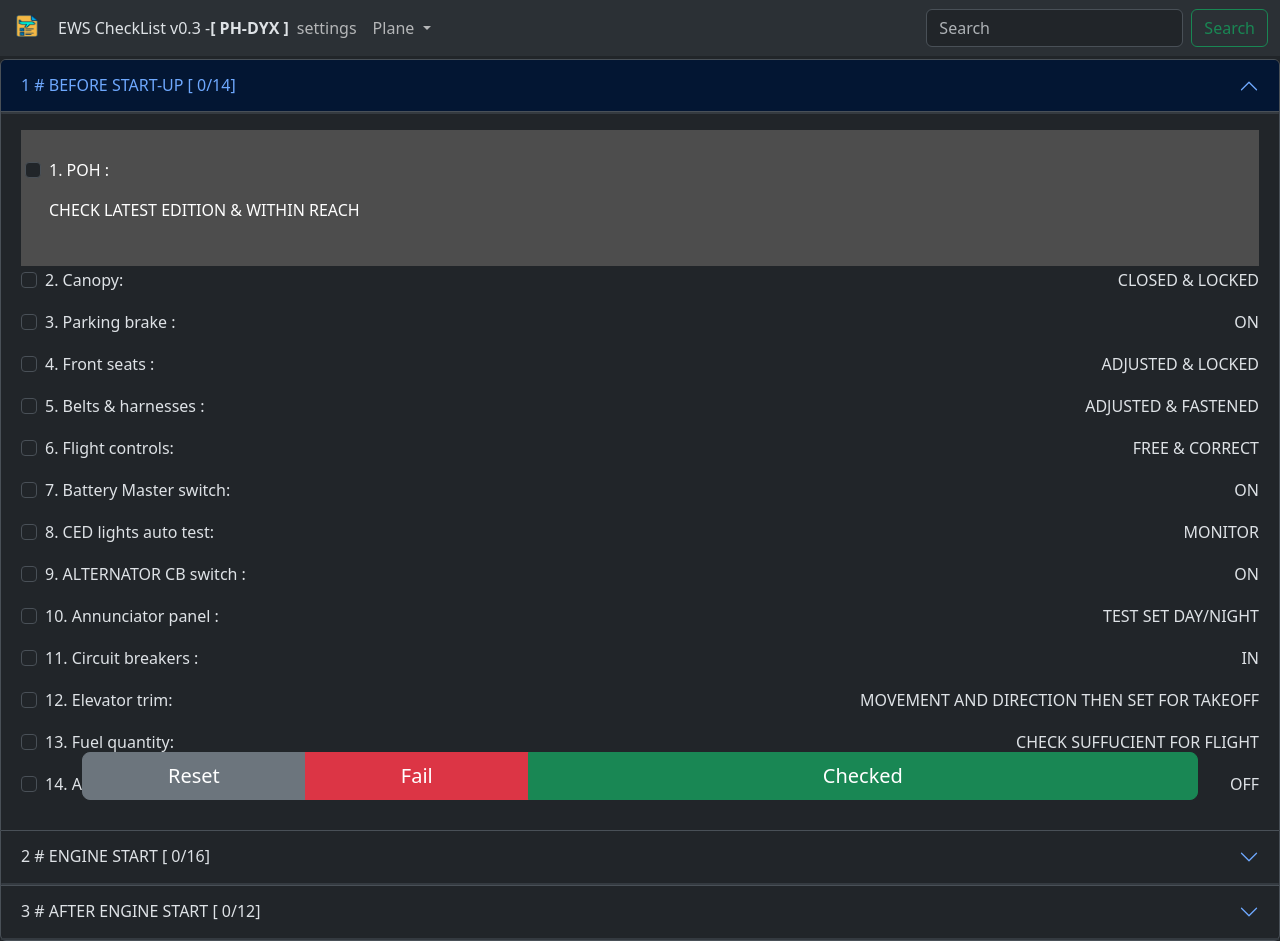
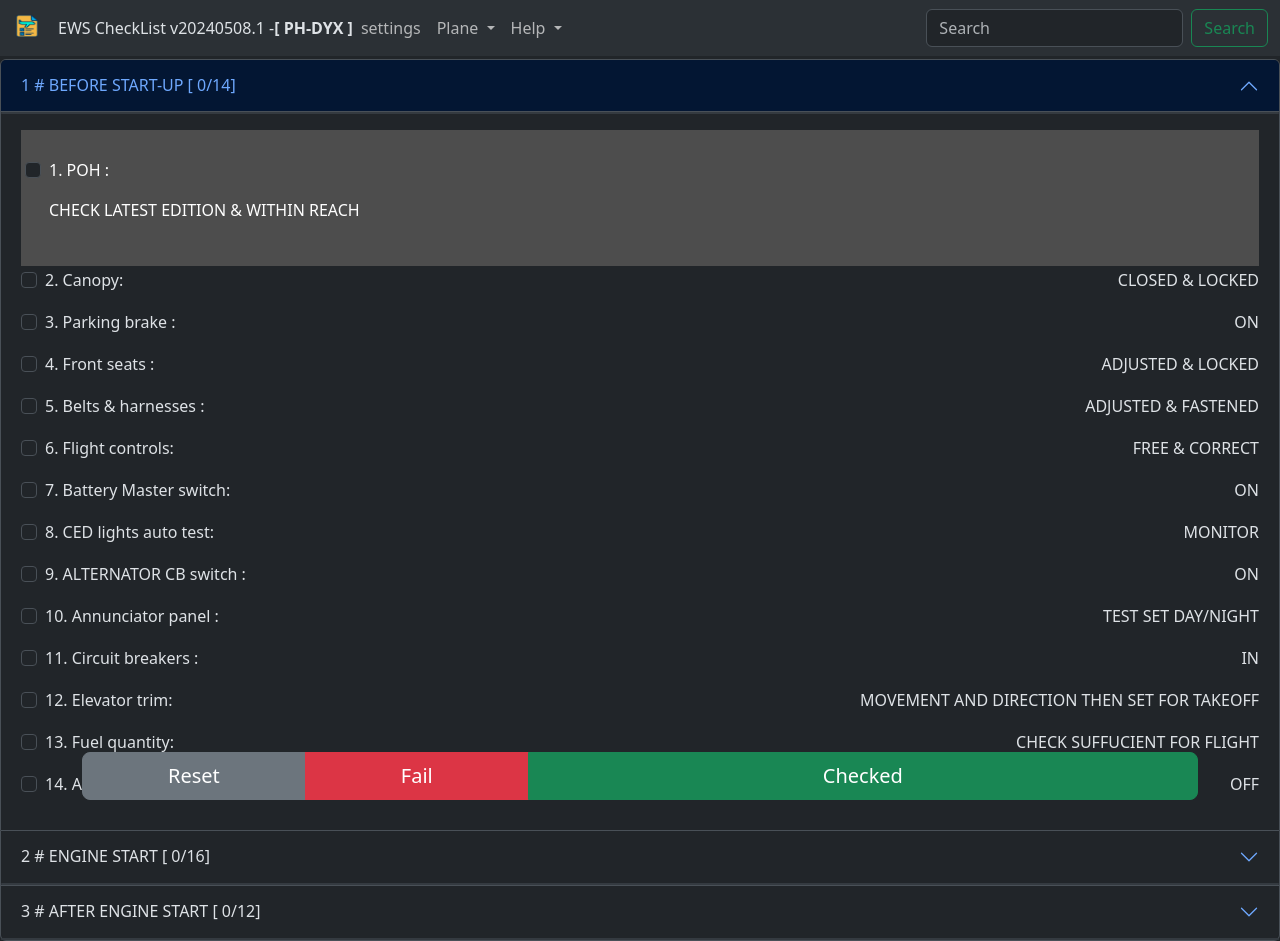
Before and after one commit to ewouds/ewsCheckList, a Vue app: page / in a window 1280 px wide. Built offline with nearby package versions, Linux system fonts and the light colour scheme.

Commit message:
update version

```diff
--- a/src/components/TopBar.vue
+++ b/src/components/TopBar.vue
@@ -3,12 +3,11 @@
         <div class="container-fluid">
             <a class="navbar-brand" href="#"><img src="@/media/logo.png" alt="Logo" width="30" height="24"
                     class="d-inline-block align-text-top"></a>
-                    <div class="d-flex justify-content-center ">
-    <div class="d-none d-sm-block">EWS CheckList {{ version }} -</div>
-    <div class=""><b> [ {{ storeChecklist.planeName }} ] </b></div>
-  </div>
-                    <div class="d-none d-md-block"> </div>
-
+            <div class="d-flex justify-content-center ">
+                <div class="d-none d-sm-block">EWS CheckList {{ version }} -</div>
+                <div class=""><b> [ {{ storeChecklist.planeName }} ] </b></div>
+            </div>
+            <div class="d-none d-md-block"> </div>
             <button class="navbar-toggler" type="button" data-bs-toggle="collapse" data-bs-target="#navbarTogglerDemo01"
                 aria-controls="navbarTogglerDemo01" aria-expanded="false" aria-label="Toggle navigation">
                 <span class="navbar-toggler-icon"></span>
@@ -30,6 +29,15 @@
                             <li><a class="dropdown-item" href="#">OO-PEG</a></li>
                         </ul>
                     </li>
+                    <li class="nav-item dropdown">
+                        <a class="nav-link dropdown-toggle" href="#" role="button" data-bs-toggle="dropdown"
+                            aria-expanded="false">
+                            Help
+                        </a>
+                        <ul class="dropdown-menu">
+                            <li><a class="nav-link" data-bs-toggle="modal" data-bs-target="#infoModal">info</a></li>
+                        </ul>
+                    </li>
                 </ul>
                 <form class="d-flex" role="search">
                     <input class="form-control me-2" type="search" placeholder="Search" aria-label="Search">
@@ -38,6 +46,19 @@
             </div>
         </div>
     </nav>
+    <!-- infoModal -->
+    <div class="modal fade" id="infoModal" tabindex="-1" aria-labelledby="infoModalLabel" aria-hidden="true">
+        <div class="modal-dialog">
+            <div class="modal-content">
+                <div class="modal-header">
+                    <h1 class="modal-title fs-5" id="infoModalLabel">Version {{ version }}</h1>
+                    <button type="button" class="btn-close" data-bs-dismiss="modal" aria-label="Close"></button>
+                </div>
+
+            </div>
+        </div>
+    </div>
+
     <!-- settingsModal -->
     <div class="modal fade" id="settingsModal" tabindex="-1" aria-labelledby="settingsModalLabel" aria-hidden="true">
         <div class="modal-dialog">
--- a/src/main.js
+++ b/src/main.js
@@ -6,7 +6,7 @@ import App from "./App.vue";
 import "bootstrap/dist/css/bootstrap.min.css";
 import "bootstrap";
 
-localStorage.setItem("ewschecklistver", "v0.3");
+localStorage.setItem("ewschecklistver", "v20240508.1");
 
 const app = createApp(App);
 
```
